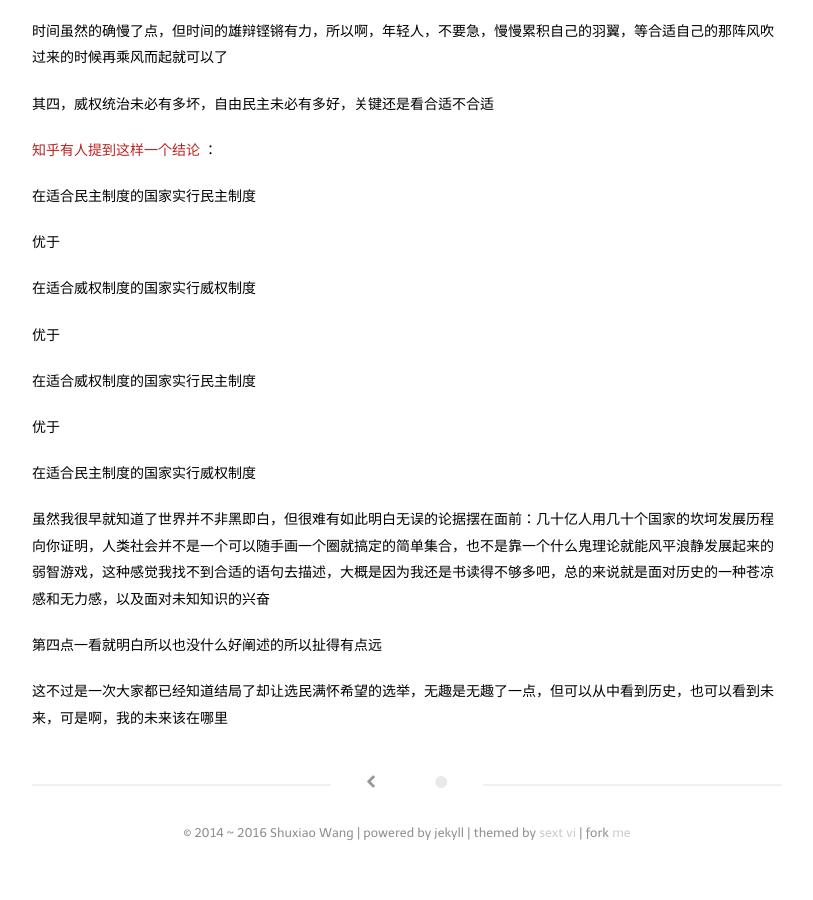
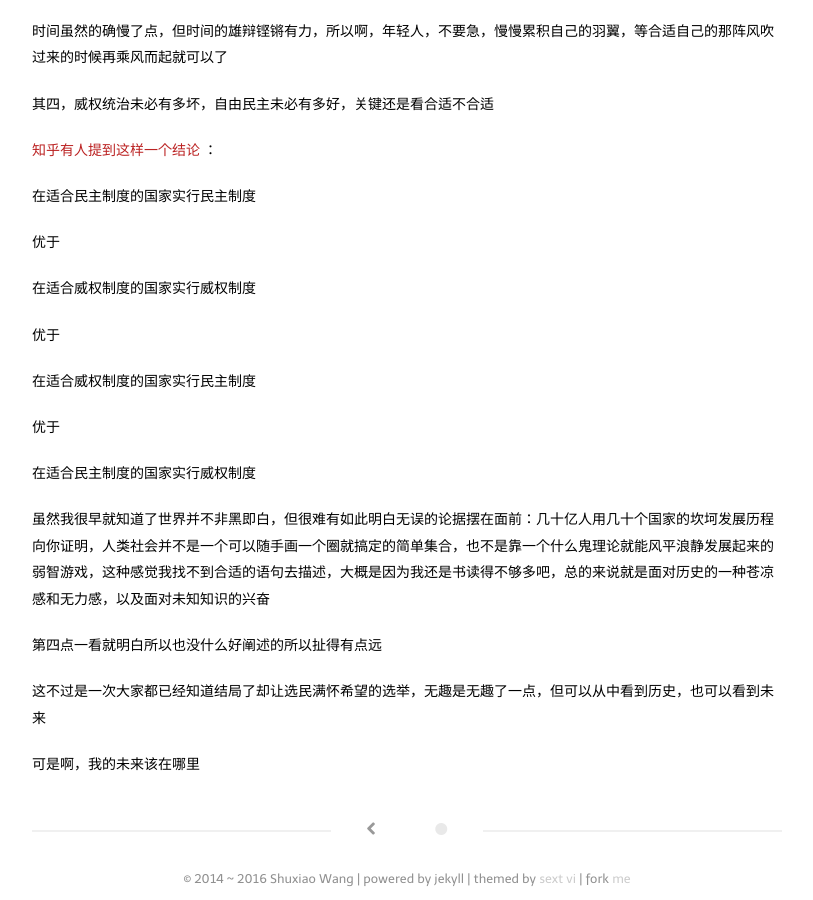
Before and after one commit to keaising/blogs, a Jekyll site: the page built from _posts/2016-01-16-Tai-Wan.md, in a window 1280 px wide and 900 px high, scrolled down 2437 px. Shown: the whole window, without its empty margins (233-1046 px from the left). Built offline with Jekyll 4.4.1, drawn with Linux system fonts in a browser that asks for light colours; some web fonts are replaced; Markdown is read by kramdown in place of the engine named in the settings; a script that is not in the unit is left out; before the commit the page ends 3291 px from its top, so only the background shows below that.

```diff
--- a/_posts/2016-01-16-Tai-Wan.md
+++ b/_posts/2016-01-16-Tai-Wan.md
@@ -97,4 +97,6 @@ tags:
 
 第四点一看就明白所以也没什么好阐述的所以扯得有点远
 
-这不过是一次大家都已经知道结局了却让选民满怀希望的选举，无趣是无趣了一点，但可以从中看到历史，也可以看到未来，可是啊，我的未来该在哪里
+这不过是一次大家都已经知道结局了却让选民满怀希望的选举，无趣是无趣了一点，但可以从中看到历史，也可以看到未来
+
+可是啊，我的未来该在哪里
```
